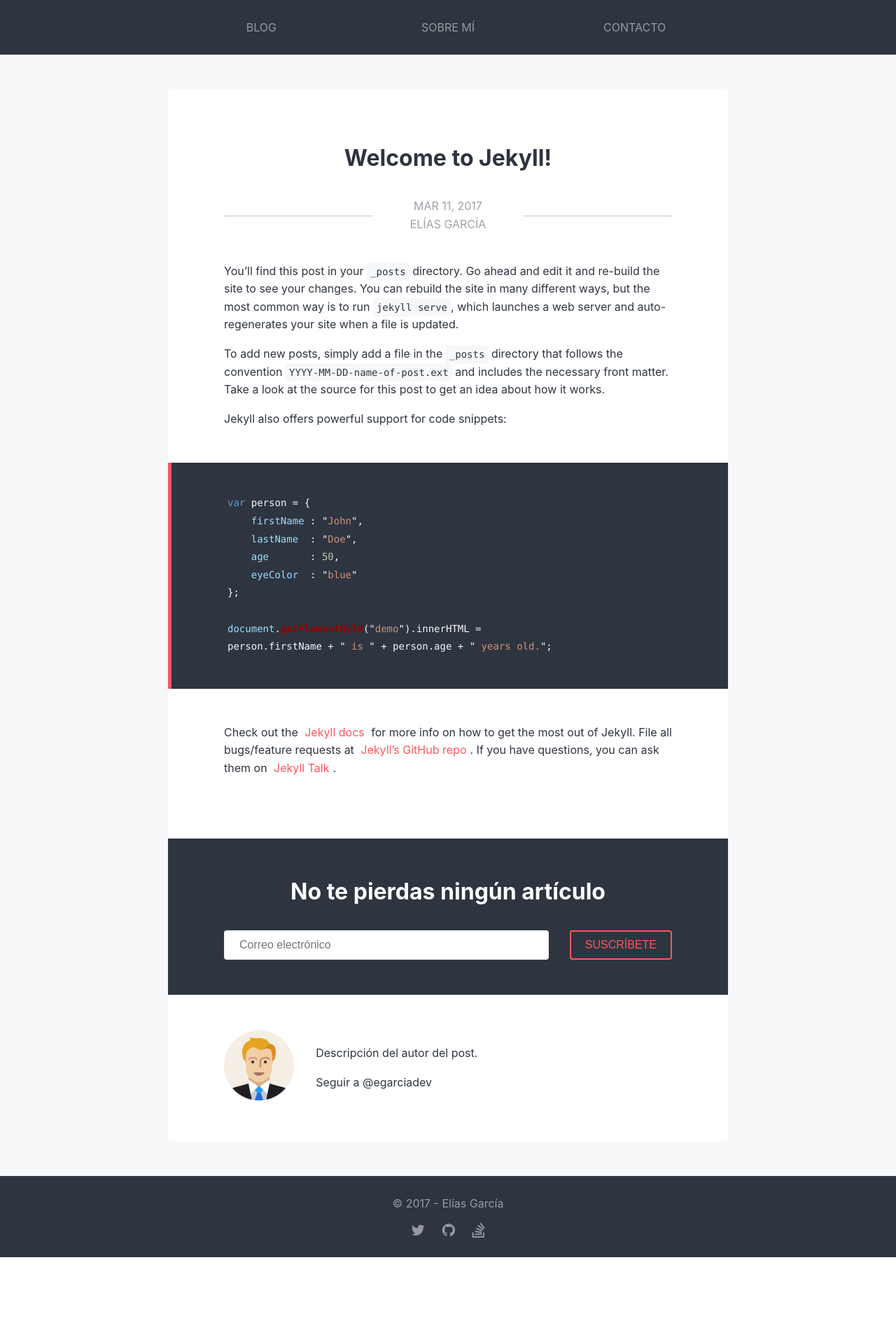
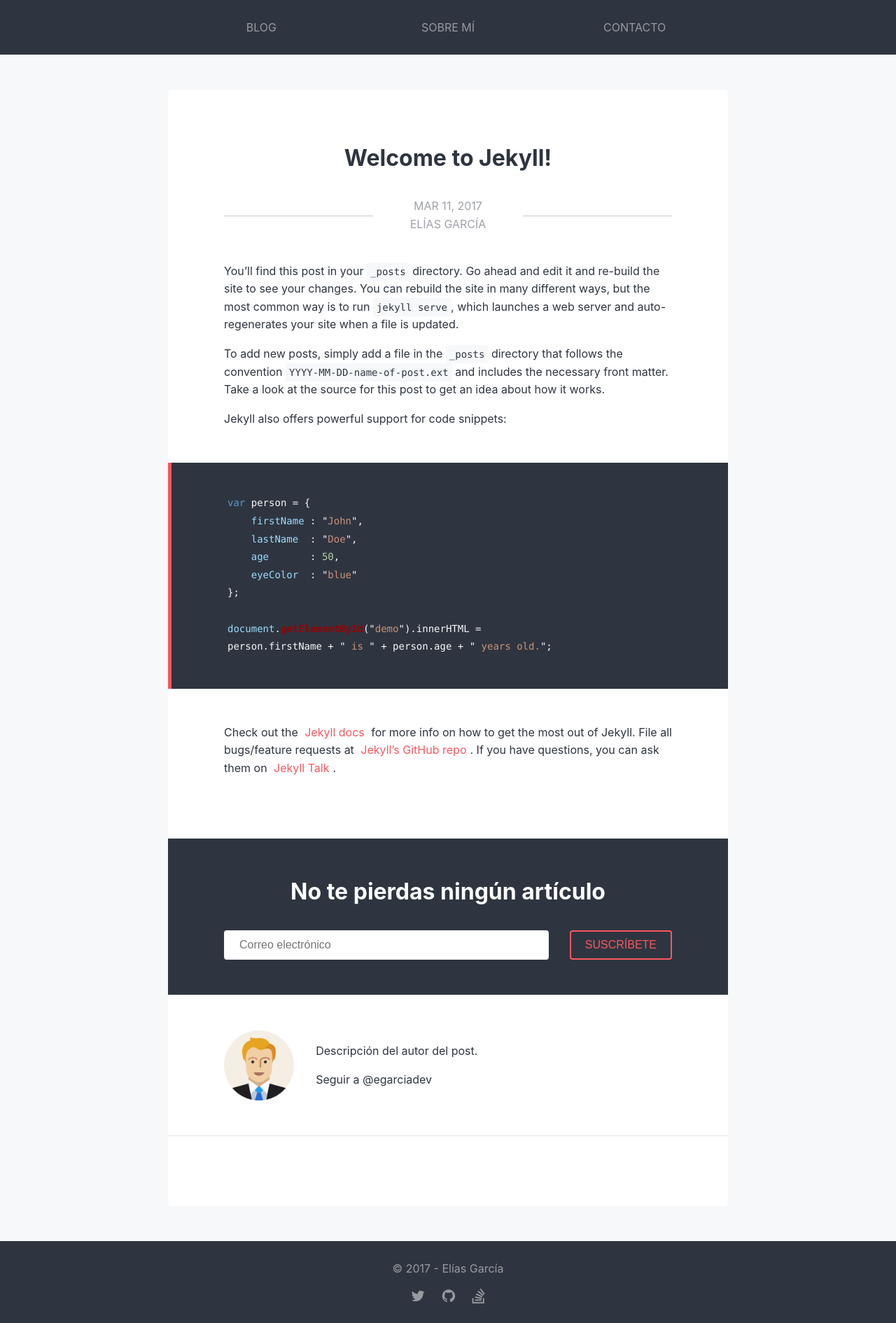
Before and after one commit to elias-garcia/elias-garcia.github.io, a Jekyll site: the page built from _posts/2017-03-11-welcome-to-jekyll.markdown, in a window 1280 px wide. Shown: the whole page at 70% size. Built offline with Jekyll 4.4.1, drawn with Linux system fonts in a browser that asks for light colours; comment, search, counter and statistics services are not loaded; before the commit the page ends 1796 px from its top, so only the background shows below that.

Commit message:
Added separator to Disqus comments

```diff
--- a/_layouts/post.html
+++ b/_layouts/post.html
@@ -52,6 +52,7 @@
               <a class="twitter-follow-button" href="https://twitter.com/egarciadev" data-show-count="false">Seguir a @egarciadev</a>
             </div>
           </div>
+          <hr class="card-separator">
           {% if site.disqus_shortname %}
             {% include disqus_comments.html %}
           {% endif %}
--- a/_sass/_post.scss
+++ b/_sass/_post.scss
@@ -127,6 +127,7 @@
   align-items: center;
   .author-image {
     img {
+      display: block;
       height: 100px;
       padding-right: 30px;
     }
```
